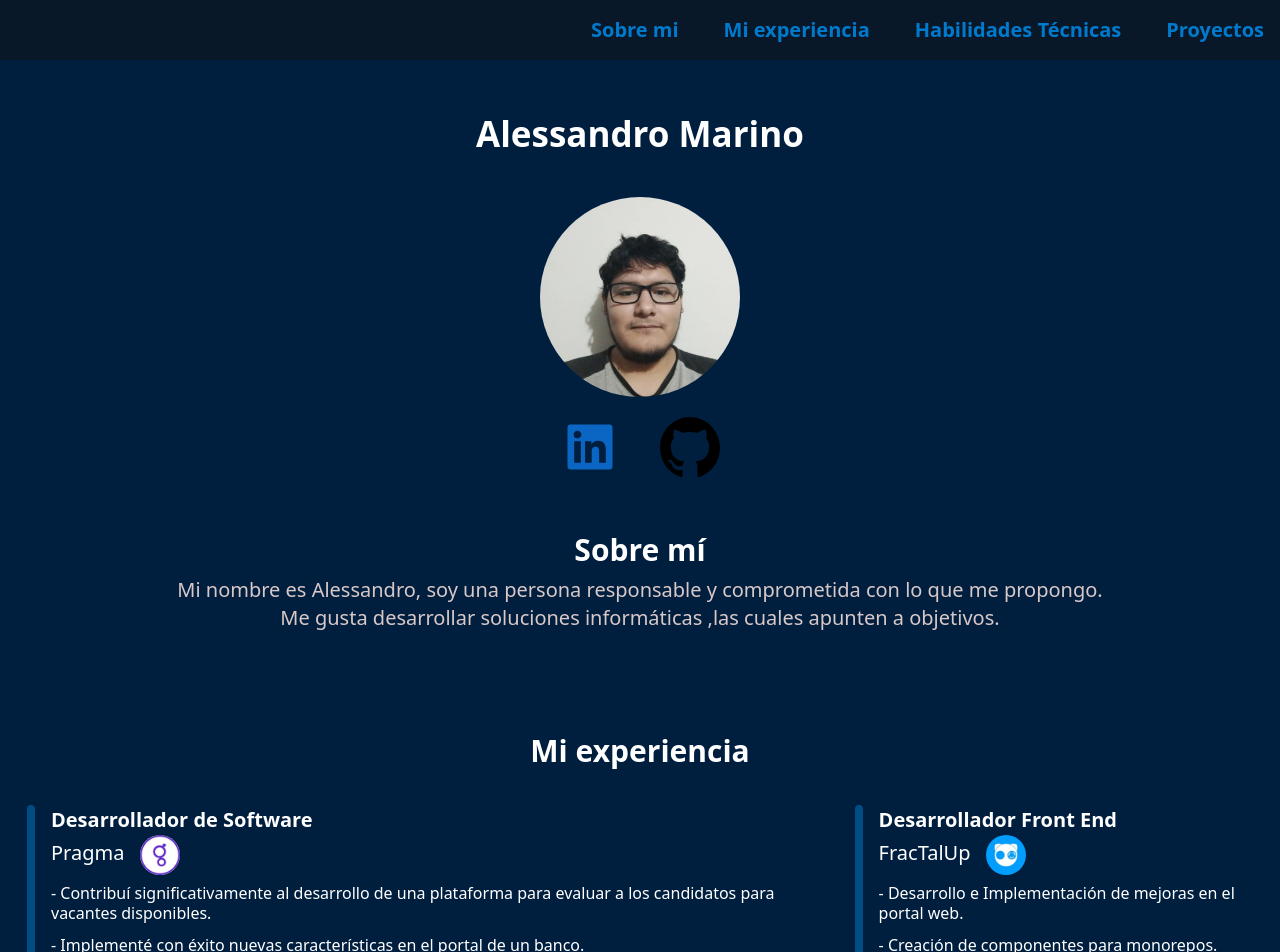
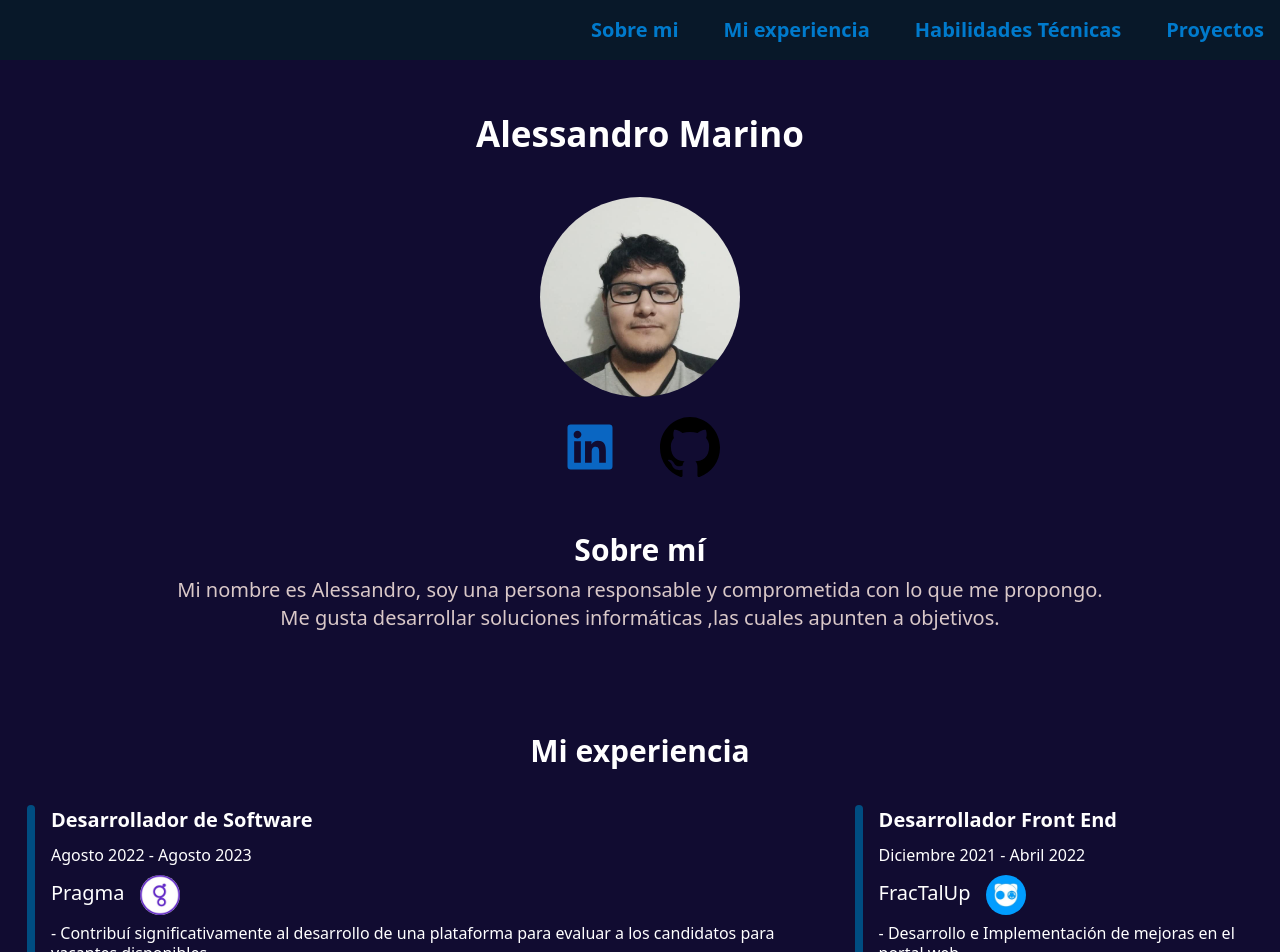
Before and after one commit to Okairi/portafolio-react, a React (Vite) app in the folder portafolio-web/: page / in a window 1280 px wide. Shown: the top 952 px of the page. Built offline with nearby package versions, Linux system fonts and the light colour scheme.

Commit message:
add new color for bg

```diff
--- a/portafolio-web/src/components/Experiencia.jsx
+++ b/portafolio-web/src/components/Experiencia.jsx
@@ -11,6 +11,8 @@ export const Experiencia = () => {
 
         <article className="ml-4">
           <p className="text-[20px] font-bold">Desarrollador de Software </p>
+          <p className="mt-2 mb-2">Agosto 2022 - Agosto 2023</p>
+
           <div className="flex items-center gap-4 mb-2">
             <p className="mb-1 text-[20px]">Pragma</p>
             <img
@@ -40,6 +42,8 @@ export const Experiencia = () => {
 
         <article className="ml-4">
           <p className="text-[20px] font-bold">Desarrollador Front End </p>
+          <p className="mt-2 mb-2">Diciembre 2021 - Abril 2022</p>
+
           <div className="flex items-center gap-4 mb-2">
             <p className="mb-1 text-[20px]">FracTalUp</p>
             <img
--- a/portafolio-web/src/layout/Layout.jsx
+++ b/portafolio-web/src/layout/Layout.jsx
@@ -5,7 +5,7 @@ import { NavBar } from "../components/NavBar";
 export const Layout = ({ children }) => {
   return (
     <>
-      <div className="bg-[#001f3f]   w-[100%]  m-auto font-jost px-[15px] pb-[20px] transition-all	">
+      <div className="bg-[#110C31]   w-[100%]  m-auto font-jost px-[15px] pb-[20px] transition-all	">
         <header className="flex justify-between p-4 flex-row-reverse">
           <nav className="flex justify-between p-4 text-white font-jost text-lg hidden md:flex gap-[35px] fixed top-0 right-0 bg-[#081829] w-full  z-50">
             <div></div>
```
